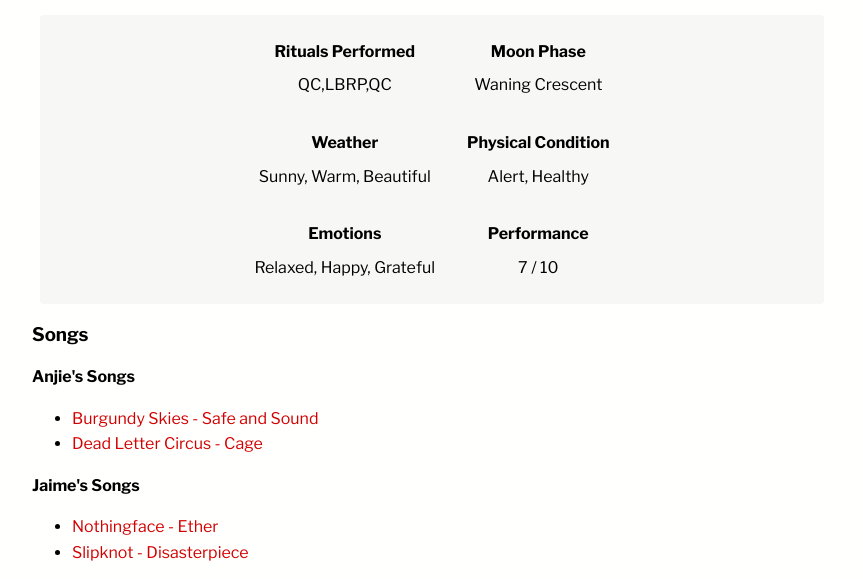
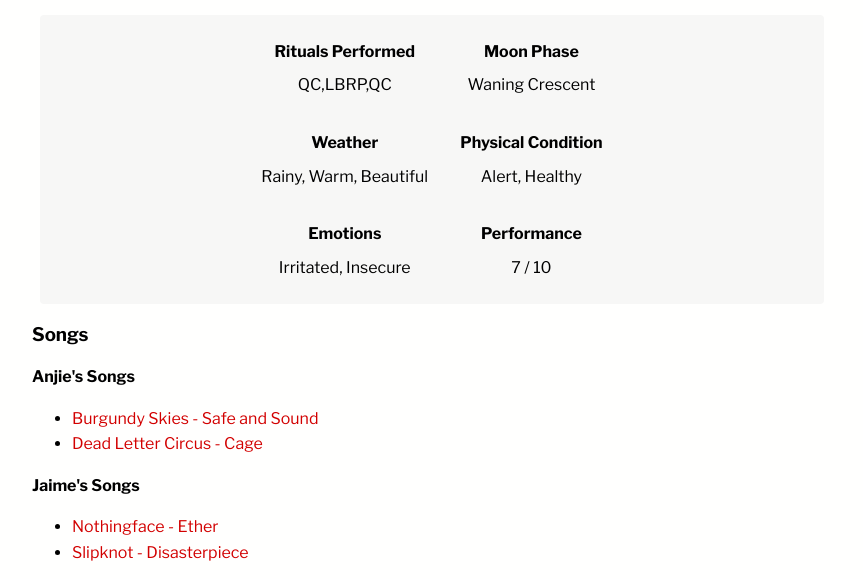
Before and after one commit to JaimeStill/magick-journal, a Gatsby site: page /ritual/2020/08/18/ in a window 1280 px wide. Shown: the part 214-793 px from the top of the page, without its empty margins (208-1071 px from the left). Built offline with nearby package versions, Linux system fonts and the light colour scheme; Gatsby itself is replaced by a stand-in of ours.

Commit message:
08-18: fix emotinos and weather

```diff
--- a/content/ritual/2020/08/18/index.md
+++ b/content/ritual/2020/08/18/index.md
@@ -3,8 +3,8 @@ title: 'August 18, 2020'
 description: 'Captured ritual experiences'
 date: '2020-08-18T22:00Z'
 moon: 'Waning Crescent'
-weather: 'Sunny, Warm, Beautiful'
-emotions: 'Relaxed, Happy, Grateful'
+weather: 'Rainy, Warm, Beautiful'
+emotions: 'Irritated, Insecure'
 physicalCondition: 'Alert, Healthy'
 rituals: 'QC,LBRP,QC'
 performance: 7
```
